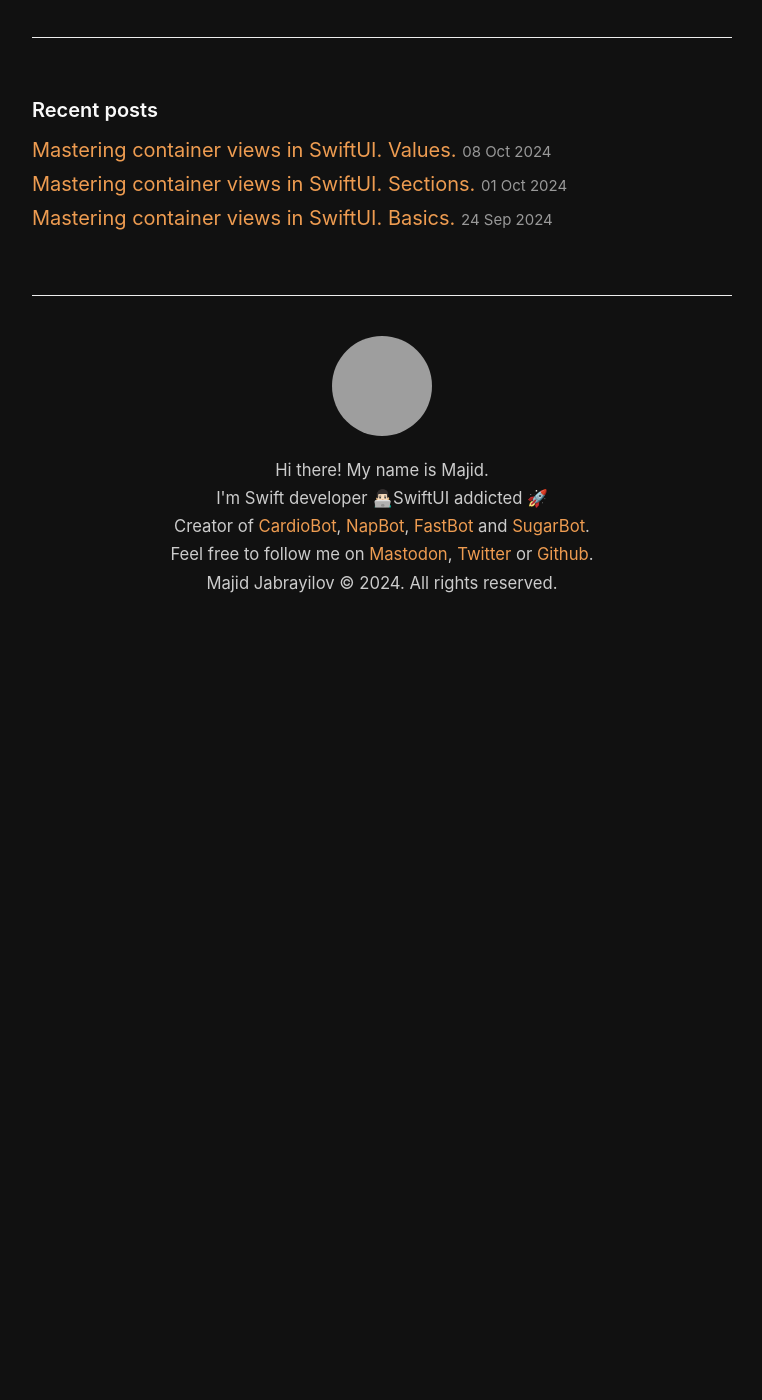
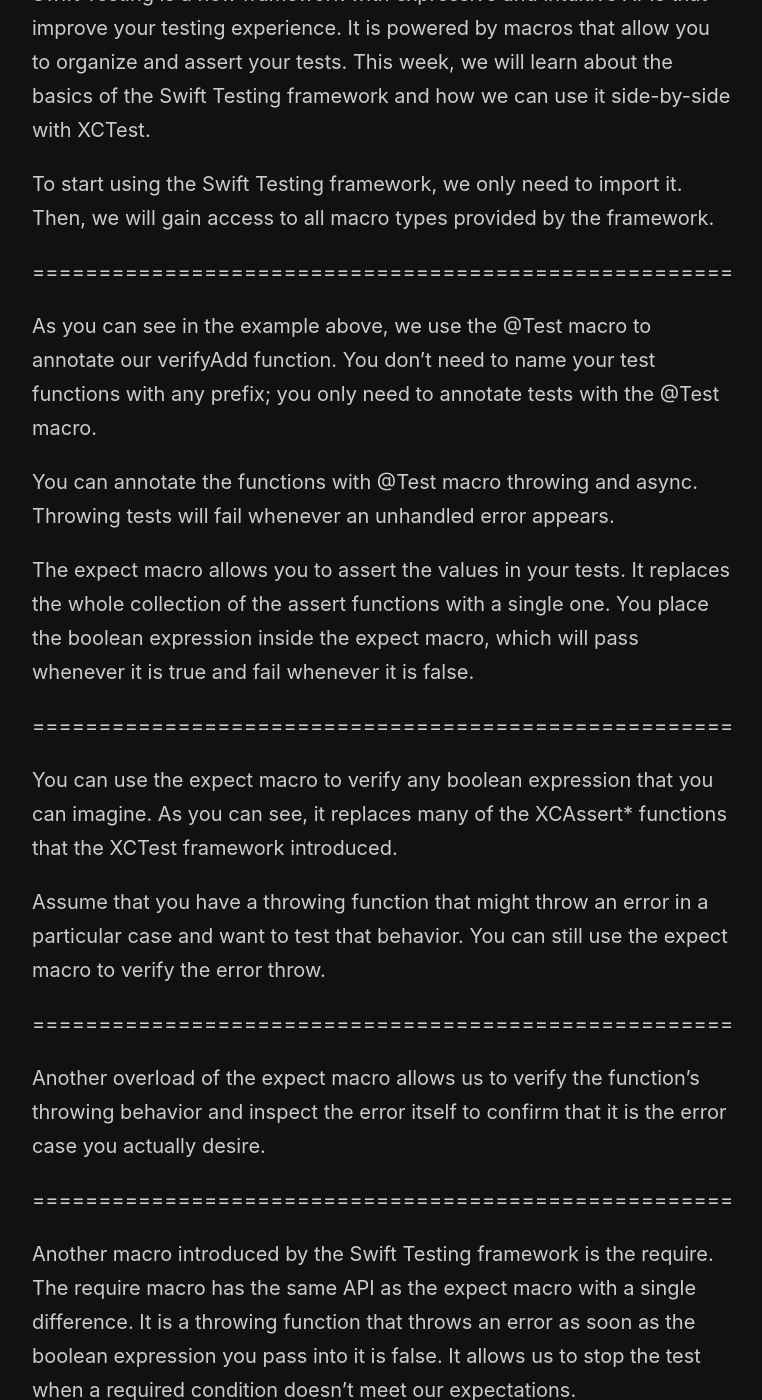
Before and after one commit to mecid/mecid.github.io, a Jekyll site: the page built from _posts/2024-10-22-introducing-swift-testing-basics.md, in a window 1280 px wide and 1400 px high, scrolled down 299 px. Shown: the whole window, without its empty margins (258-1020 px from the left). Built offline with Jekyll 4.4.1, drawn with Linux system fonts in a browser that asks for light colours; before the commit the page ends 936 px from its top, so only the background shows below that; some of the changed text lies outside the part shown; grey boxes are pictures that could not be loaded.

Commit message:
swift testing basics post content added

```diff
--- a/_posts/2024-10-22-introducing-swift-testing-basics.md
+++ b/_posts/2024-10-22-introducing-swift-testing-basics.md
@@ -2,3 +2,37 @@
 title: Introducing Swift Testing. Basics.
 layout: post
 ---
+
+Swift Testing is a new framework with expressive and intuitive APIs that improve your testing experience. It is powered by macros that allow you to organize and assert your tests. This week, we will learn about the basics of the Swift Testing framework and how we can use it side-by-side with XCTest.
+
+To start using the Swift Testing framework, we only need to import it. Then, we will gain access to all macro types provided by the framework.
+
+=====================================================
+
+As you can see in the example above, we use the @Test macro to annotate our verifyAdd function. You don't need to name your test functions with any prefix; you only need to annotate tests with the @Test macro.
+
+You can annotate the functions with @Test macro throwing and async. Throwing tests will fail whenever an unhandled error appears.
+
+The expect macro allows you to assert the values in your tests. It replaces the whole collection of the assert functions with a single one. You place the boolean expression inside the expect macro, which will pass whenever it is true and fail whenever it is false.
+
+=====================================================
+
+You can use the expect macro to verify any boolean expression that you can imagine. As you can see, it replaces many of the XCAssert* functions that the XCTest framework introduced.
+
+
+
+Assume that you have a throwing function that might throw an error in a particular case and want to test that behavior. You can still use the expect macro to verify the error throw.
+
+=====================================================
+
+Another overload of the expect macro allows us to verify the function's throwing behavior and inspect the error itself to confirm that it is the error case you actually desire.
+
+=====================================================
+
+Another macro introduced by the Swift Testing framework is the require. The require macro has the same API as the expect macro with a single difference. It is a throwing function that throws an error as soon as the boolean expression you pass into it is false. It allows us to stop the test when a required condition doesn't meet our expectations.
+
+=====================================================
+
+Another way to stop the test and document the issue is to use the record function of the Issue type. This allows us to log the issues in the Test Navigator.
+
+The Swift Testing framework integrates well with Xcode, providing a rich, inline representation of test results. It also provides a new way to organize, group, and structure test suites, which I will cover in the next few posts.
```
